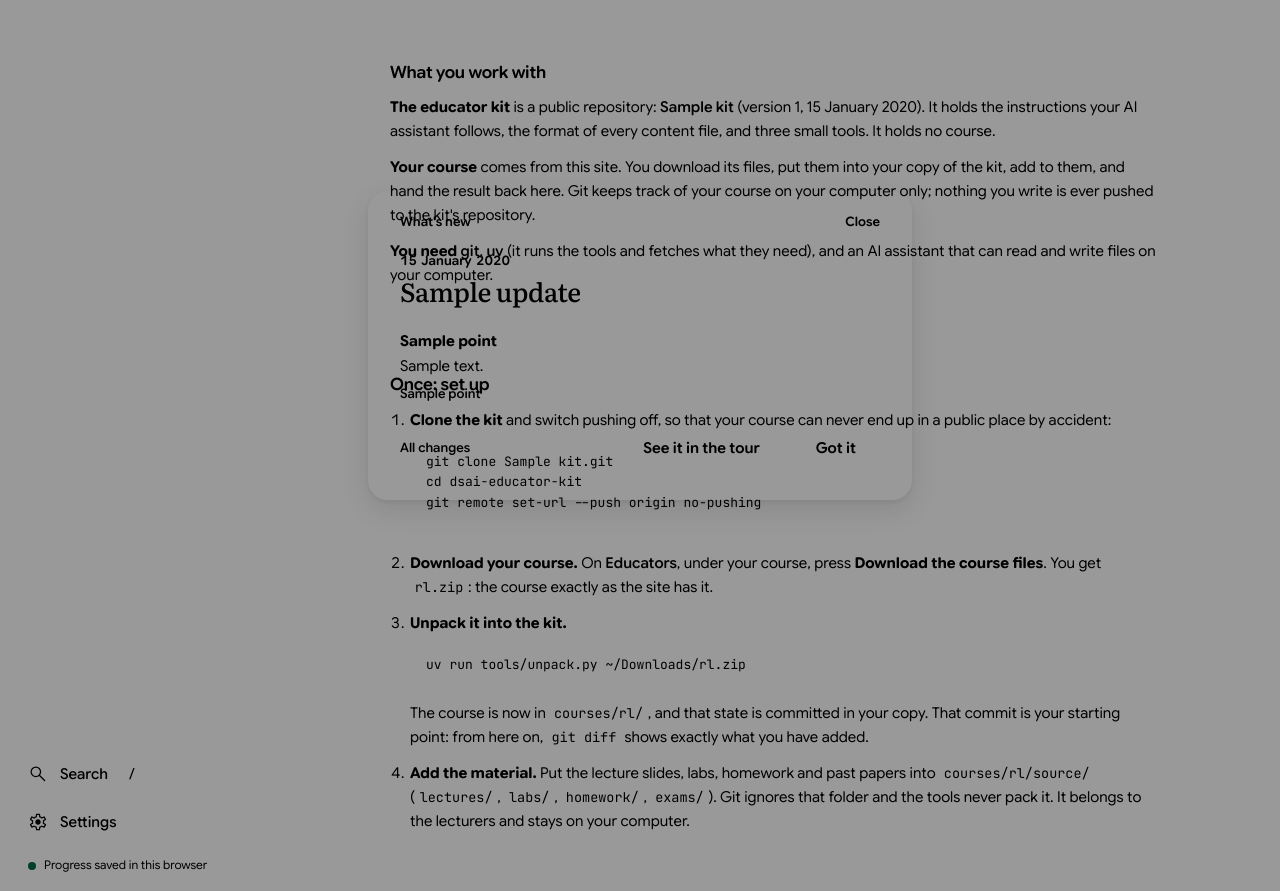
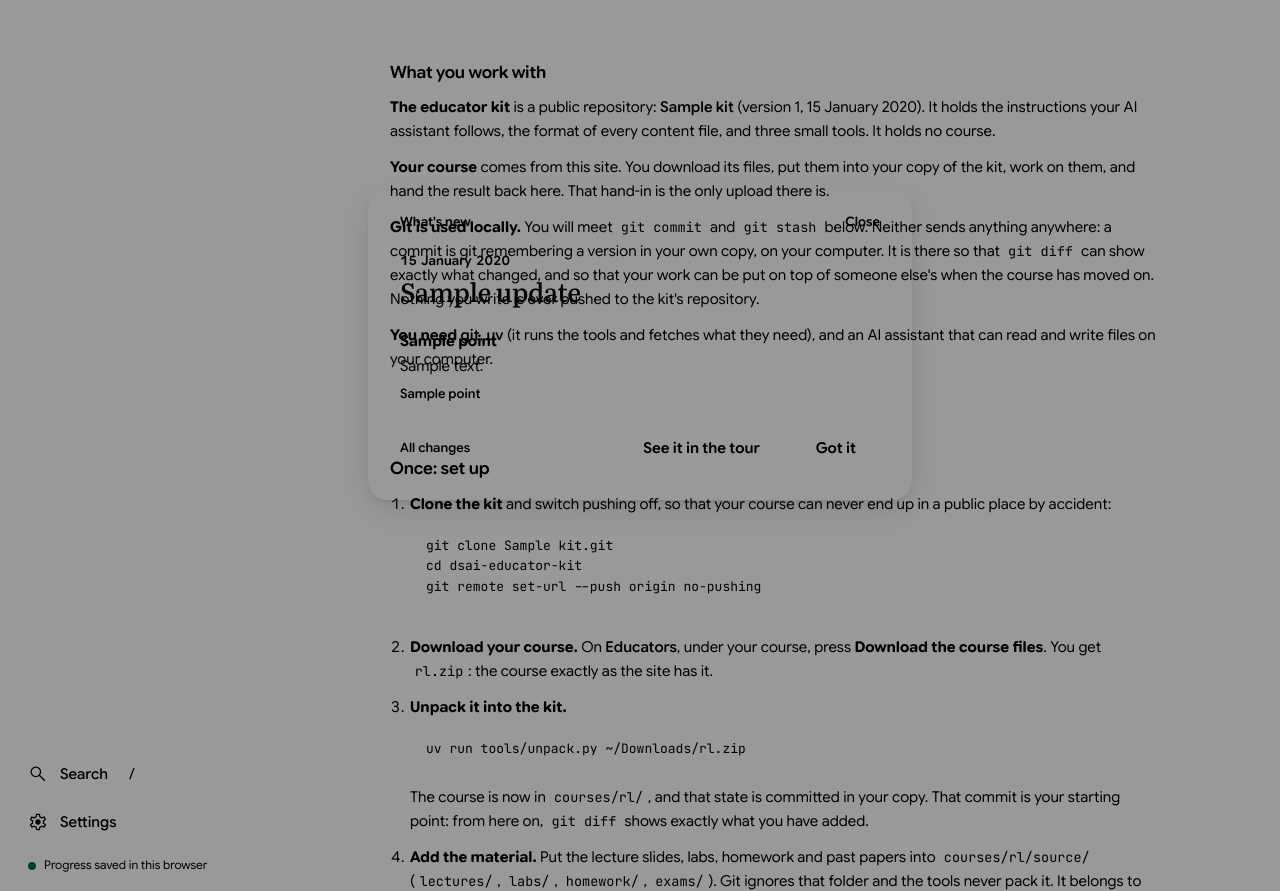
Before and after one commit to dsai-applied-ai-26-27/fineTuners, a Django app: template desk/templates/desk/guide.html in a window 1280 px wide. Shown: the part 200-1091 px from the top of the page. Run offline with Django 5.2, Linux system fonts and the light colour scheme; the template is opened without the code that fills it: most values are stand-ins (such as "Sample title", 1, 10 or a date in 2020).

Commit message:
Say that a commit in the kit is local, wherever one is mentioned
The kit's README, the guide on the site and the Educators page told educators to commit their course without saying that nothing is uploaded by it, which reads as if course content went to the kit's repository. They now say so at each mention, and the README has a short section on why git is used at all: for git diff and for putting work on top of someone else's.

Co-Authored-By: Claude Opus 5.5 <noreply@anthropic.com>

```diff
--- a/desk/templates/desk/educators.html
+++ b/desk/templates/desk/educators.html
@@ -46,7 +46,7 @@
         <li><strong>Start from what the site has.</strong>
           {# A form, because the site also notes which version you now have. #}
           <form class="inline-form" method="post" action="{% url 'desk:files' course.series %}">{% csrf_token %}<button class="btn btn--tonal btn--small" type="submit">{% icon "download" %}Download the course files</button></form>
-          Then, in the kit: <code>uv run tools/unpack.py {{ course.slug }}.zip</code>. It puts the course in <code>courses/{{ course.slug }}/</code> and commits it, in your copy only: that commit is your starting point.</li>
+          Then, in the kit: <code>uv run tools/unpack.py {{ course.slug }}.zip</code>. It puts the course in <code>courses/{{ course.slug }}/</code> and bookmarks it with a commit in your own copy (nothing is uploaded by that): your starting point.</li>
         <li><strong>Add the material.</strong> Lecture slides, labs and past papers go in <code>courses/{{ course.slug }}/source/</code>. They stay on your computer and are never packed or uploaded.</li>
         <li><strong>Let your assistant write.</strong> Open the kit's folder in your AI assistant and give it this:
           <pre class="brief__prompt">Update the CMS for this course: {{ course.slug }}</pre>
@@ -61,7 +61,7 @@
       {% if course.handed %}
       <div class="notice notice--stack" role="status">
         <p>{% icon "check" %}<strong>Taken in: {{ course.handed.summary }}. It is on the site now.</strong></p>
-        <p>Record it in your copy, so that your next piece of work starts from here: <code>git add -A courses/{{ course.slug }}</code> then <code>git commit -m "{{ course.slug }}: handed in"</code></p>
+        <p>Note it down in your own copy, so that your next piece of work starts from here: <code>git add -A courses/{{ course.slug }}</code> then <code>git commit -m "{{ course.slug }}: handed in"</code>. That is a bookmark on your computer; it uploads nothing.</p>
       </div>
       {% endif %}
       {% if course.refused %}{% include "desk/refused.html" with refused=course.refused %}{% endif %}
--- a/desk/templates/desk/guide.html
+++ b/desk/templates/desk/guide.html
@@ -19,7 +19,8 @@
   <div class="plate brief">
     <h2>What you work with</h2>
     <p><strong>The educator kit</strong> is a public repository: <a class="link" href="{{ kit }}">{{ kit }}</a>{% if kit_version %} (version {{ kit_version.number }}, {{ kit_version.date|date:"j F Y" }}){% endif %}. It holds the instructions your AI assistant follows, the format of every content file, and three small tools. It holds no course.</p>
-    <p><strong>Your course</strong> comes from this site. You download its files, put them into your copy of the kit, add to them, and hand the result back here. Git keeps track of your course on your computer only; nothing you write is ever pushed to the kit's repository.</p>
+    <p><strong>Your course</strong> comes from this site. You download its files, put them into your copy of the kit, work on them, and hand the result back here. That hand-in is the only upload there is.</p>
+    <p><strong>Git is used locally.</strong> You will meet <code>git commit</code> and <code>git stash</code> below. Neither sends anything anywhere: a commit is git remembering a version in your own copy, on your computer. It is there so that <code>git diff</code> can show exactly what changed, and so that your work can be put on top of someone else's when the course has moved on. Nothing you write is ever pushed to the kit's repository.</p>
     <p><strong>You need</strong> <a class="link" href="https://git-scm.com/downloads" rel="noopener">git</a>, <a class="link" href="https://docs.astral.sh/uv/" rel="noopener">uv</a> (it runs the tools and fetches what they need), and an AI assistant that can read and write files on your computer.</p>
   </div>
 
@@ -51,7 +52,7 @@ git remote set-url --push origin no-pushing</pre>
         <pre class="brief__prompt">uv run tools/pack.py rl</pre>
         It checks the course and writes one file, <code>out/rl-&lt;date&gt;-&lt;time&gt;.zip</code>: your <code>course.yaml</code> and <code>content/</code>, nothing from <code>source/</code>.</li>
       <li><strong>Hand it in.</strong> On Educators, under your course, choose that zip and press <strong>Hand in</strong>. The site checks it in full. If it passes it is live at once and appears in the list of what was added.</li>
-      <li><strong>Record it.</strong> Your copy and the site now agree, so make that your new starting point:
+      <li><strong>Note it down, on your computer.</strong> Your copy and the site now agree, so tell git that this is your new starting point. This uploads nothing; it is a bookmark in your own copy, so that the next <code>git diff</code> shows only what you do from here on:
         <pre class="brief__prompt">git add -A courses/rl
 git commit -m "rl: handed in"</pre>
       </li>
--- a/ingest/educator_kit/tools/pack.py
+++ b/ingest/educator_kit/tools/pack.py
@@ -52,7 +52,7 @@ def main(argv=None):
     print("Nothing from source/ is in it. Hand it in on the site: Educators, your course,")
     print("Hand in. If it removes or rewrites something that is on the site, the site shows")
     print("you what first and takes it in when you confirm.")
-    print("Once the site has taken it in, record that in your copy:")
+    print("Once the site has taken it in, note that in your own copy (this uploads nothing):")
     print(f'  git add -A courses/{slug}\n  git commit -m "{slug}: handed in"')
     return 0
 
--- a/ingest/educator_kit/tools/unpack.py
+++ b/ingest/educator_kit/tools/unpack.py
@@ -99,7 +99,7 @@ def main(argv=None):
         message = f"{slug}: the site's version of {date.today():%d %B %Y}"
         ok, _out = git("commit", "-m", message, "--", path)
         if ok:
-            print(f'Committed in your copy: "{message}"')
+            print(f'Committed in your copy (on this computer only): "{message}"')
         else:
             print("Could not commit (is git set up? `git config user.name` and user.email).")
             print(f'Do it yourself: git commit -m "{message}" -- {path}')
```
Also changed, not shown: ingest/educator_kit/AGENTS.md (+4 -2 lines), ingest/educator_kit/README.md, ingest/educator_kit/courses/README.md.
